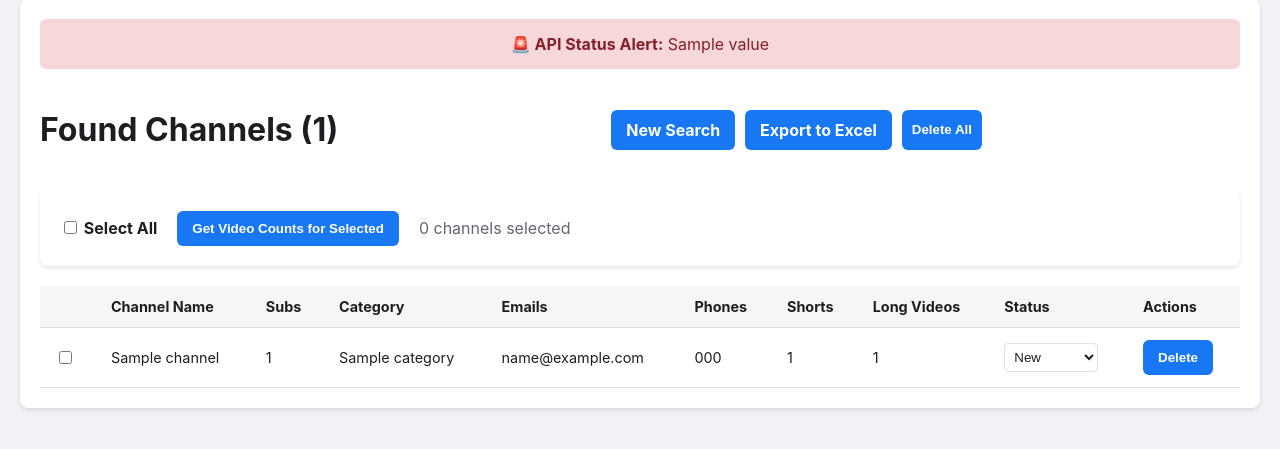
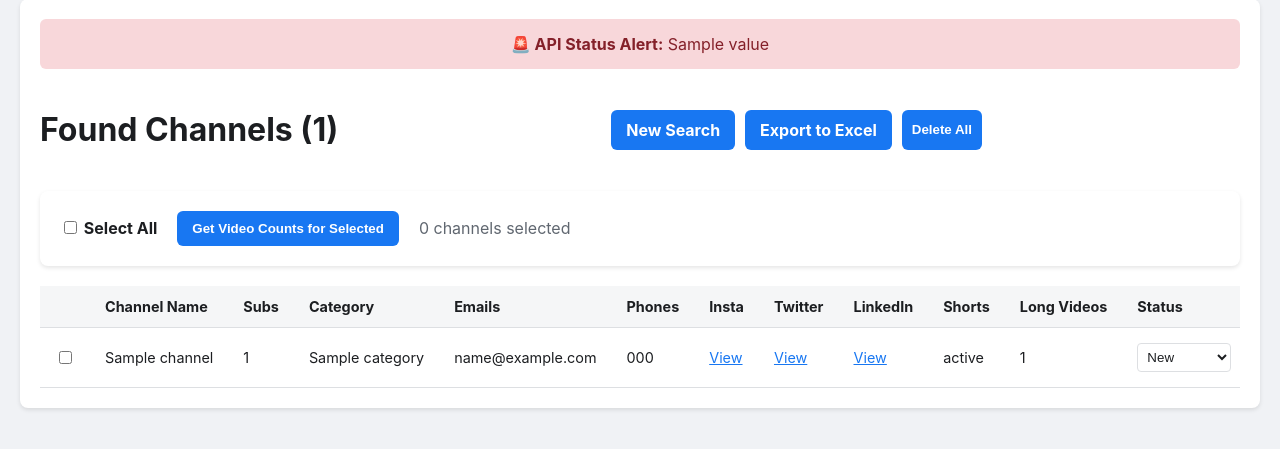
Before and after one commit to SCHANDAN996/youtubers-data, a Flask app: page /results in a window 1280 px wide. Shown: the part 41-490 px from the top of the page. Run offline with Flask 3, Linux system fonts and the light colour scheme; a database or web service that is not in the repository returns one stand-in record (values such as "Sample title"); some libraries are stand-ins or nearby versions.

Commit message:
Enhance results table with social media links

```diff
--- a/app/templates/results.html
+++ b/app/templates/results.html
@@ -56,6 +56,9 @@
                                 <th>Category</th>
                                 <th>Emails</th>
                                 <th>Phones</th>
+                                <th>Insta</th>
+                                <th>Twitter</th>
+                                <th>LinkedIn</th>
                                 <th>Shorts</th>
                                 <th>Long Videos</th>
                                 <th>Status</th>
@@ -67,12 +70,33 @@
                             <tr data-channel-id="{{ channel[0] }}">
                                 <td><input type="checkbox" class="channel-checkbox" value="{{ channel[0] }}"></td>
                                 <td>{{ channel[1] }}</td>
-                                <td>{{ channel[2] }}</td>
+                                <td>{{ channel[2] | int | default('N/A') }}</td>
                                 <td>{{ channel[3] }}</td>
-                                <td>{{ channel[4] }}</td>
-                                <td>{{ channel[5] }}</td>
+                                <td>{{ channel[4] if channel[4] and channel[4].strip() else 'N/A' }}</td>
+                                <td>{{ channel[5] if channel[5] and channel[5].strip() else 'N/A' }}</td>
+                                <td>
+                                    {% if channel[6] %}
+                                        <a href="{{ channel[6] }}" target="_blank" class="social-link">View</a>
+                                    {% else %}
+                                        N/A
+                                    {% endif %}
+                                </td>
+                                <td>
+                                    {% if channel[7] %}
+                                        <a href="{{ channel[7] }}" target="_blank" class="social-link">View</a>
+                                    {% else %}
+                                        N/A
+                                    {% endif %}
+                                </td>
+                                <td>
+                                    {% if channel[8] %}
+                                        <a href="{{ channel[8] }}" target="_blank" class="social-link">View</a>
+                                    {% else %}
+                                        N/A
+                                    {% endif %}
+                                </td>
+                                <td>{{ channel[9] if channel[9] is not none else 'N/A' }}</td>
                                 <td>{{ channel[10] if channel[10] is not none else 'N/A' }}</td>
-                                <td>{{ channel[11] if channel[11] is not none else 'N/A' }}</td>
                                 <td>
                                     <select class="status-select" onchange="updateStatus(this)">
                                         <option value="New" {% if channel[9] == 'New' %}selected{% endif %}>New</option>
@@ -88,7 +112,7 @@
                             </tr>
                             {% else %}
                             <tr>
-                                <td colspan="10" style="text-align: center;">No data found. Start a new search!</td>
+                                <td colspan="13" style="text-align: center;">No data found. Start a new search!</td>
                             </tr>
                             {% endfor %}
                         </tbody>
@@ -183,7 +207,8 @@
                     .then(response => response.json())
                     .then(data => {
                         if (data.success) {
-                            window.location.reload();
+                            // Sarch thread ki tarah, loading page par redirect karein
+                            window.location.href = "{{ url_for('main.loading') }}";
                         } else {
                             alert('Failed to start update job: ' + data.message);
                             updateBtn.disabled = false;
```
